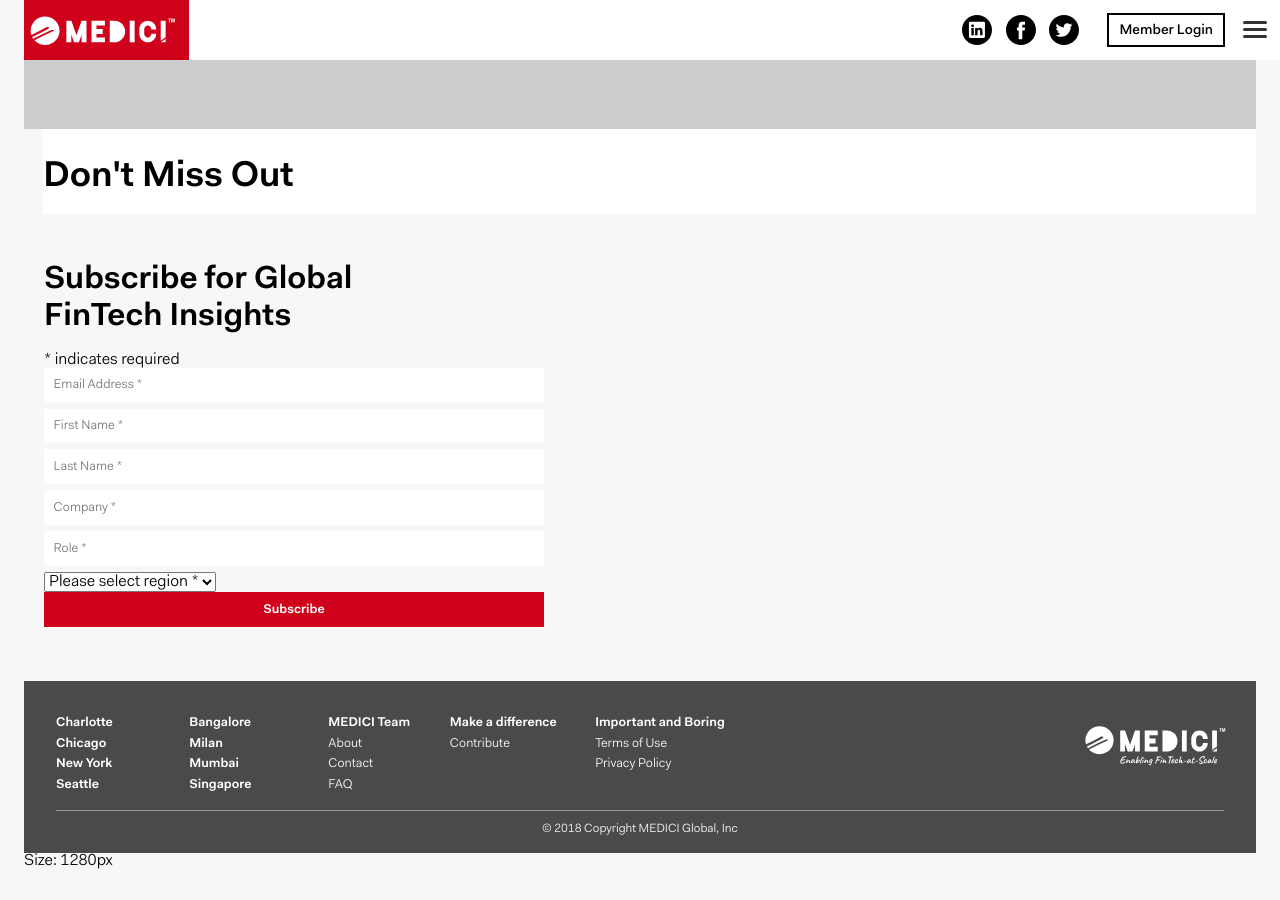
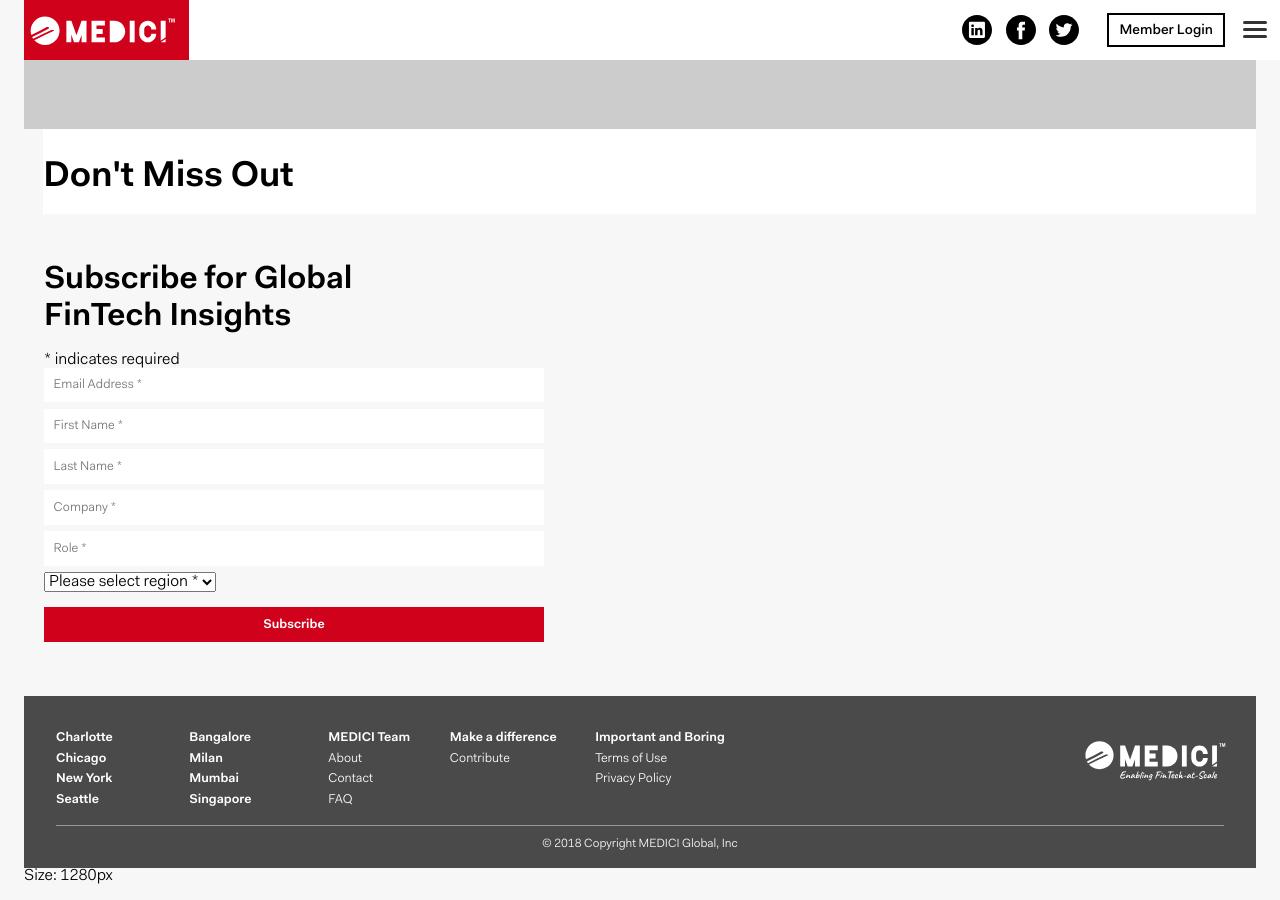
Before and after one commit to prasadltp/go, a Jekyll site: the page built from subscribe.markdown, in a window 1280 px wide and 900 px high, scrolled down 131 px. Built offline with Jekyll 4.4.1, drawn with Linux system fonts in a browser that asks for light colours; some web fonts are replaced; comment, search, counter and statistics services are not loaded.

Commit message:
Updated Subscribe

```diff
--- a/subscribe.markdown
+++ b/subscribe.markdown
@@ -42,7 +42,7 @@
 			</div>
 			<div class="mc-field-group">
 				<label for="mce-MMERGE19">Region <span class="asterisk">*</span>
-				</label> <select name="MMERGE19" class="required" id="mce-MMERGE19">
+				</label> <select style="margin:0 0 15px 0;" name="MMERGE19" class="required" id="mce-MMERGE19">
 					<option value="">Please select region *</option>
 					<option value="Americas">Americas</option>
 					<option value="EMEA">EMEA</option>
```
